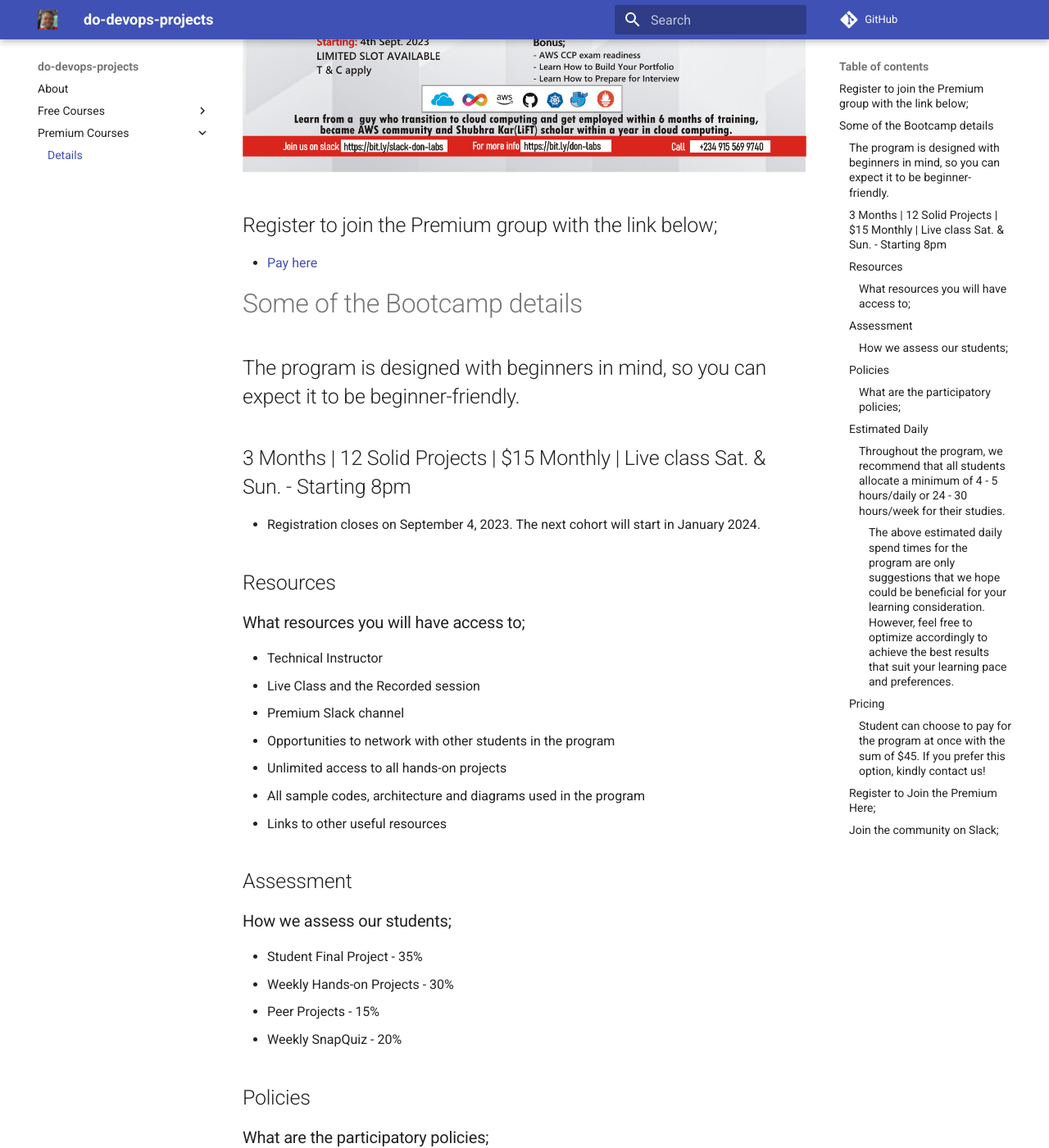
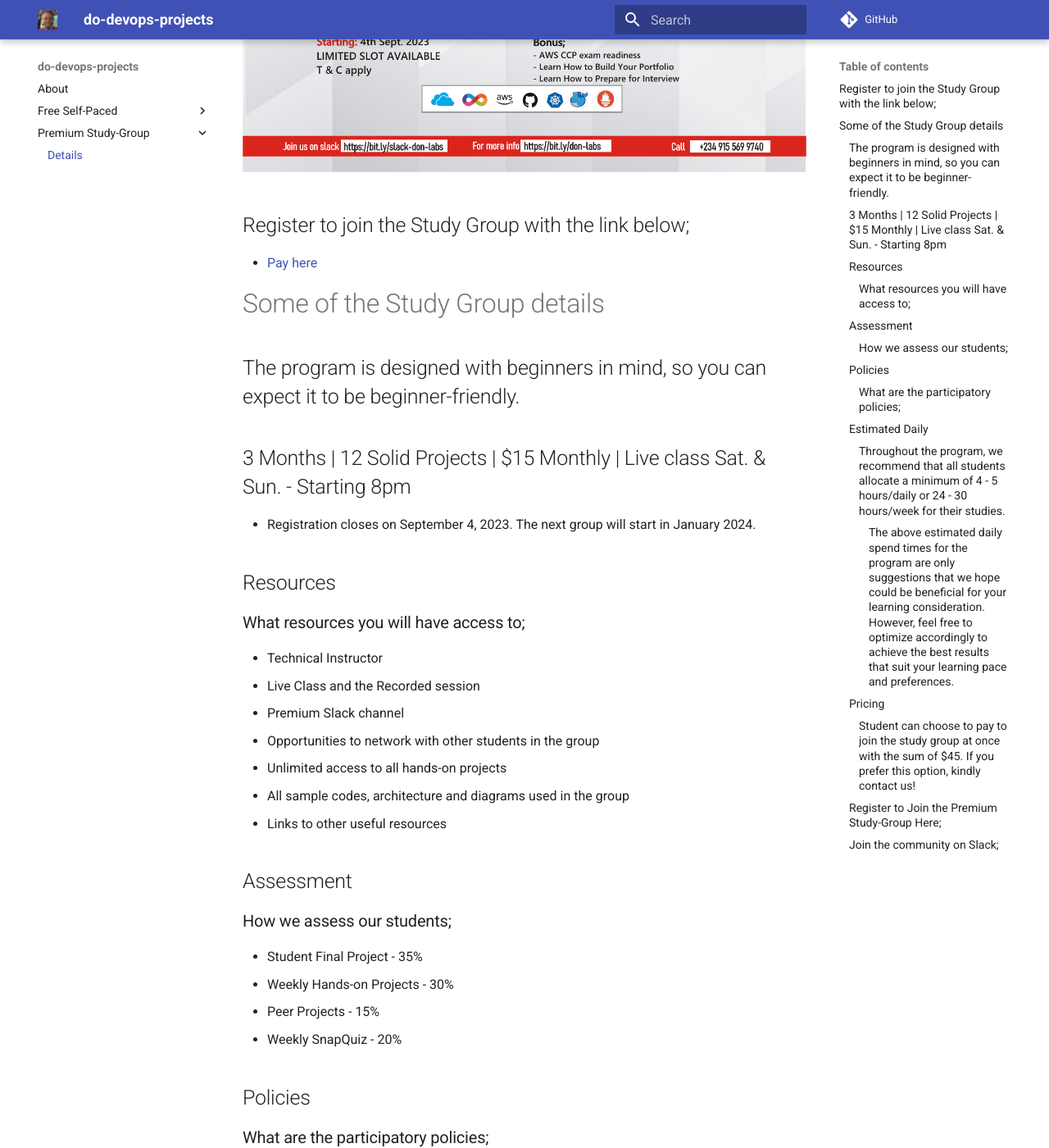
Before and after one commit to hellodeolu/don-labs, an MkDocs documentation site: the page built from docs/details.md, in a window 1280 px wide and 1400 px high, scrolled down 501 px. Shown: the whole window at 82% size. Built offline with MkDocs 1.6.1 and Material for MkDocs 9.7.7, drawn with Linux system fonts in a browser that asks for light colours; comment, search, counter and statistics services are not loaded; some of the changed text lies outside the part shown.

Commit message:
pivot-to-study-group

```diff
--- a/docs/details.md
+++ b/docs/details.md
@@ -1,22 +1,22 @@
 
 ![Beginner Project](./assets/don-pay.png)
 
-## Register to join the Premium group with the link below;
+## Register to join the Study Group with the link below;
 - [Pay here](https://selar.co/5502fc)
 
-# Some of the Bootcamp details
+# Some of the Study Group details
 ## The program is designed with beginners in mind, so you can expect it to be beginner-friendly.
 ## 3 Months |   12 Solid Projects   |   $15 Monthly    |   Live class Sat. & Sun. - Starting 8pm
-- Registration closes on September 4, 2023. The next cohort will start in January 2024.
+- Registration closes on September 4, 2023. The next group will start in January 2024.
 
 ## Resources
 ### What resources you will have access to;
 - Technical Instructor
 - Live Class and the Recorded session
 - Premium Slack channel
-- Opportunities to network with other students in the program
+- Opportunities to network with other students in the group
 - Unlimited access to all hands-on projects
-- All sample codes, architecture and diagrams used in the program
+- All sample codes, architecture and diagrams used in the group
 - Links to other useful resources
 
 
@@ -35,7 +35,6 @@
 - Student(s) must submit both individual and peer projects deliverables before deadlines
 - Student must participate in at least 75% weekly snapquiz
 - We frown at plagiarism. Always reference resources where necessary
-- All the above must be met for graduation consideration
 
 ## Estimated Daily
 ### Throughout the program, we recommend that all students allocate a minimum of 4 - 5 hours/daily or 24 - 30 hours/week for their studies.
@@ -64,10 +63,10 @@
 
 ## Pricing
 - $15 Montly
-### Student can choose to pay for the program at once with the sum of $45. If you prefer this option, kindly contact us!
+### Student can choose to pay to join the study group at once with the sum of $45. If you prefer this option, kindly contact us!
 
 
-## Register to Join the Premium Here;
+## Register to Join the Premium Study-Group Here;
 - [Pay here](https://selar.co/5502fc)
 
 
--- a/mkdocs.yml
+++ b/mkdocs.yml
@@ -18,7 +18,7 @@ markdown_extensions:
     permalink: true
 nav:
   - About: about/index.md
-  - Free Courses:
+  - Free Self-Paced:
     - Intro: about/intro.md
     - Week 1: week1/week1.md
     - Week 2: week2/week2.md
@@ -28,5 +28,5 @@ nav:
     - Week 6: week6/week6.md
     - Week 7: week7/week7.md
     - Week 8: week8/week8.md
-  - Premium Courses:
+  - Premium Study-Group:
     - Details: details.md
```
Also changed, not shown: docs/assets/don-free.png, docs/assets/don-gen.png, docs/assets/don-pay.png.
